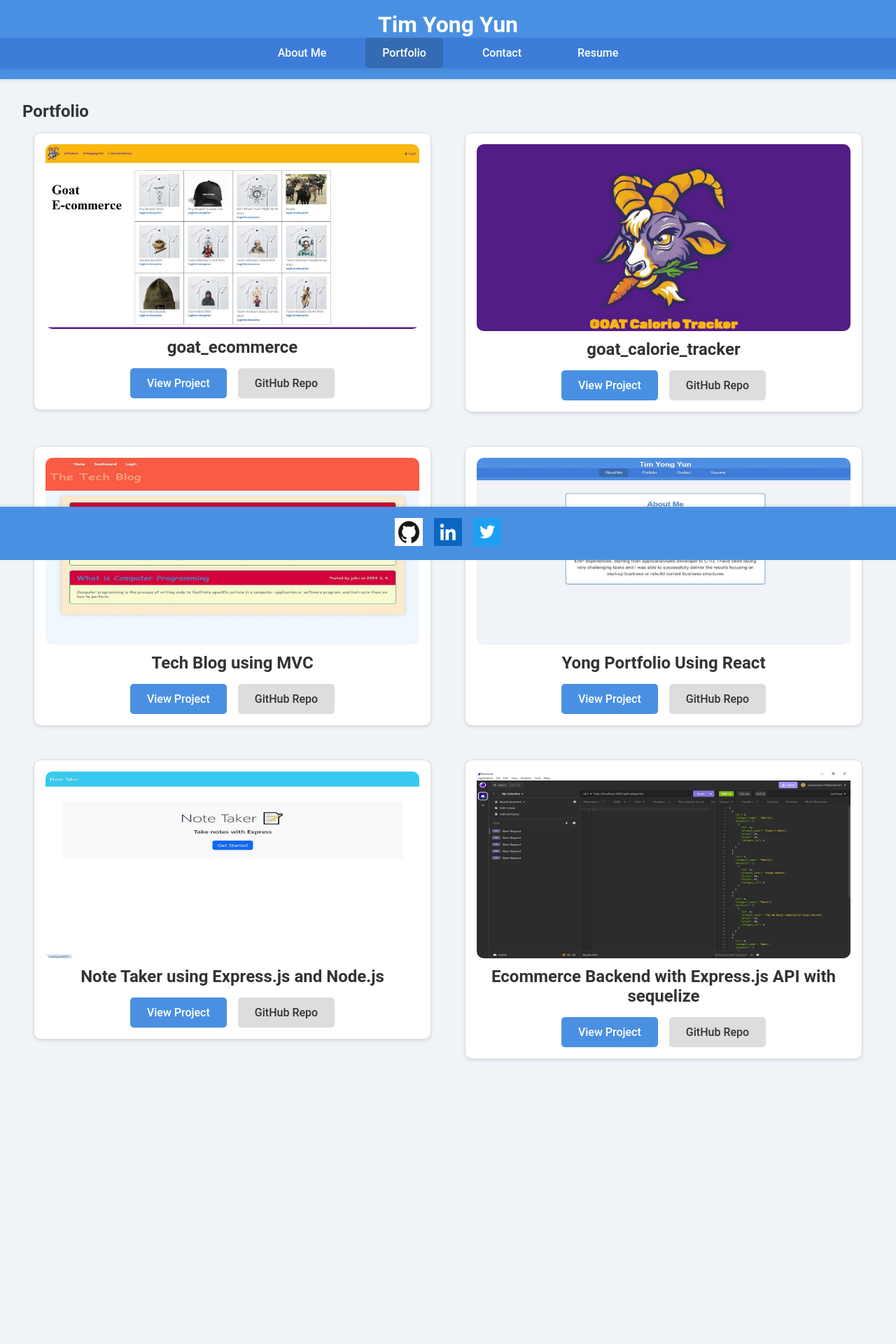
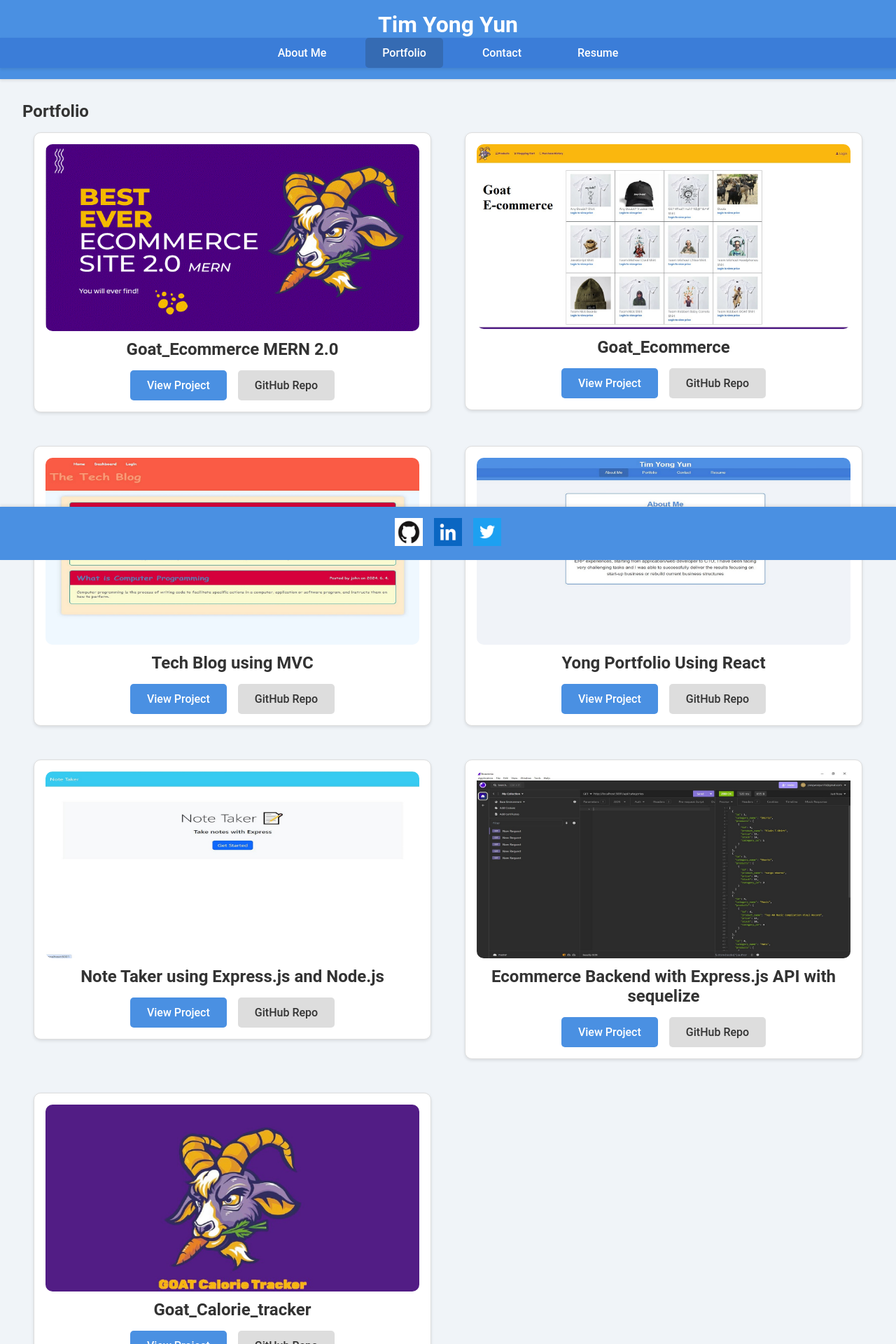
Before and after one commit to sagagi74/Portfolio_Using_React, a React (Vite) app: page /portfolio in a window 1280 px wide. Shown: the top 1920 px of the page at 70% size. Before the commit the page ends 1596 px from the top, so only its background shows below. Built offline with nearby package versions, Linux system fonts and the light colour scheme.

Commit message:
adding project

```diff
--- a/src/app.jsx
+++ b/src/app.jsx
@@ -14,6 +14,7 @@ const App = () => (
     <main>
       <Routes>
         <Route path="/" element={<AboutMe />} />
+
         <Route path="/about" element={<AboutMe />} />
         <Route path="/portfolio" element={<Portfolio />} />
         <Route path="/contact" element={<Contact />} />
--- a/src/components/Portfolio.jsx
+++ b/src/components/Portfolio.jsx
@@ -6,21 +6,25 @@ import image3 from '../assets/mvc.gif';
 import image4 from '../assets/React.jpg';
 import image5 from '../assets/note.gif';
 import image6 from '../assets/backend.gif';
+import image7 from '../assets/mern.gif';
 //portfolio page
 
 const projects = [
+
   {
-    title: 'goat_ecommerce',
+    title: 'Goat_Ecommerce MERN 2.0',
+    image: image7,
+    deployedLink: 'https://agile-anchorage-91815-86c9ccb72548.herokuapp.com/products',
+    repoLink: 'https://github.com/ojds2022/Goat_E-Commerce'
+  },
+  {
+    title: 'Goat_Ecommerce',
     image: image1,
     deployedLink: 'https://agile-anchorage-91815-86c9ccb72548.herokuapp.com/products',
     repoLink: 'https://github.com/ojds2022/Goat_E-Commerce'
   },
-  {
-    title: 'goat_calorie_tracker',
-    image: image2,
-    deployedLink: 'https://ojds2022.github.io/goat_calorie_tracker/',
-    repoLink: 'https://github.com/ojds2022/goat_calorie_tracker'
-  },
+
+
   {
     title: 'Tech Blog using MVC',
     image: image3,
@@ -45,6 +49,12 @@ const projects = [
     deployedLink: 'https://www.youtube.com/watch?v=BfQpxCIaK7o',
     repoLink: 'https://github.com/sagagi74/ORM_Ecommerce_Back_End'
   },
+  {
+    title: 'Goat_Calorie_tracker',
+    image: image2,
+    deployedLink: 'https://ojds2022.github.io/goat_calorie_tracker/',
+    repoLink: 'https://github.com/ojds2022/goat_calorie_tracker'
+  },
 
 ];
 
```
Also changed, not shown: src/assets/mern.gif (added).
